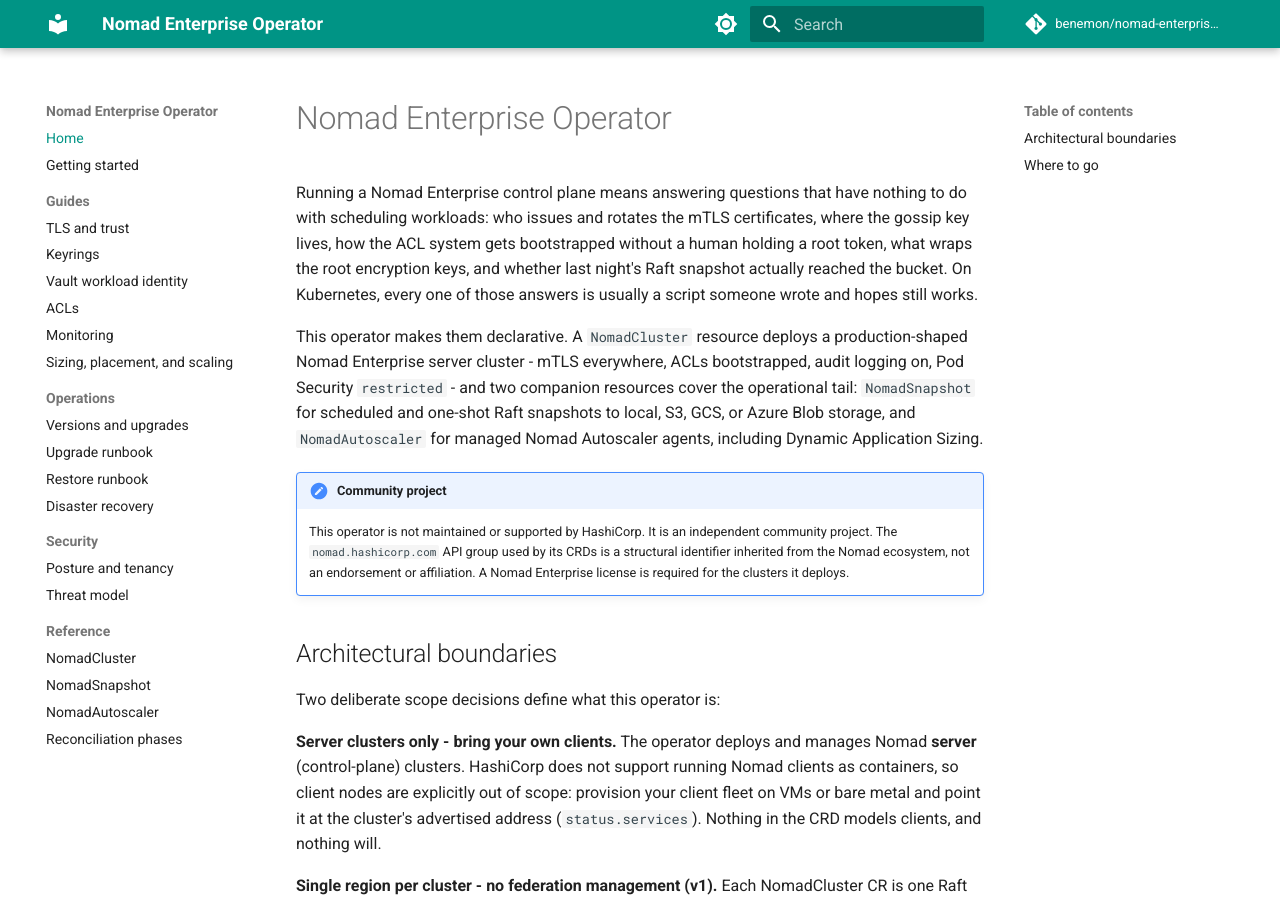
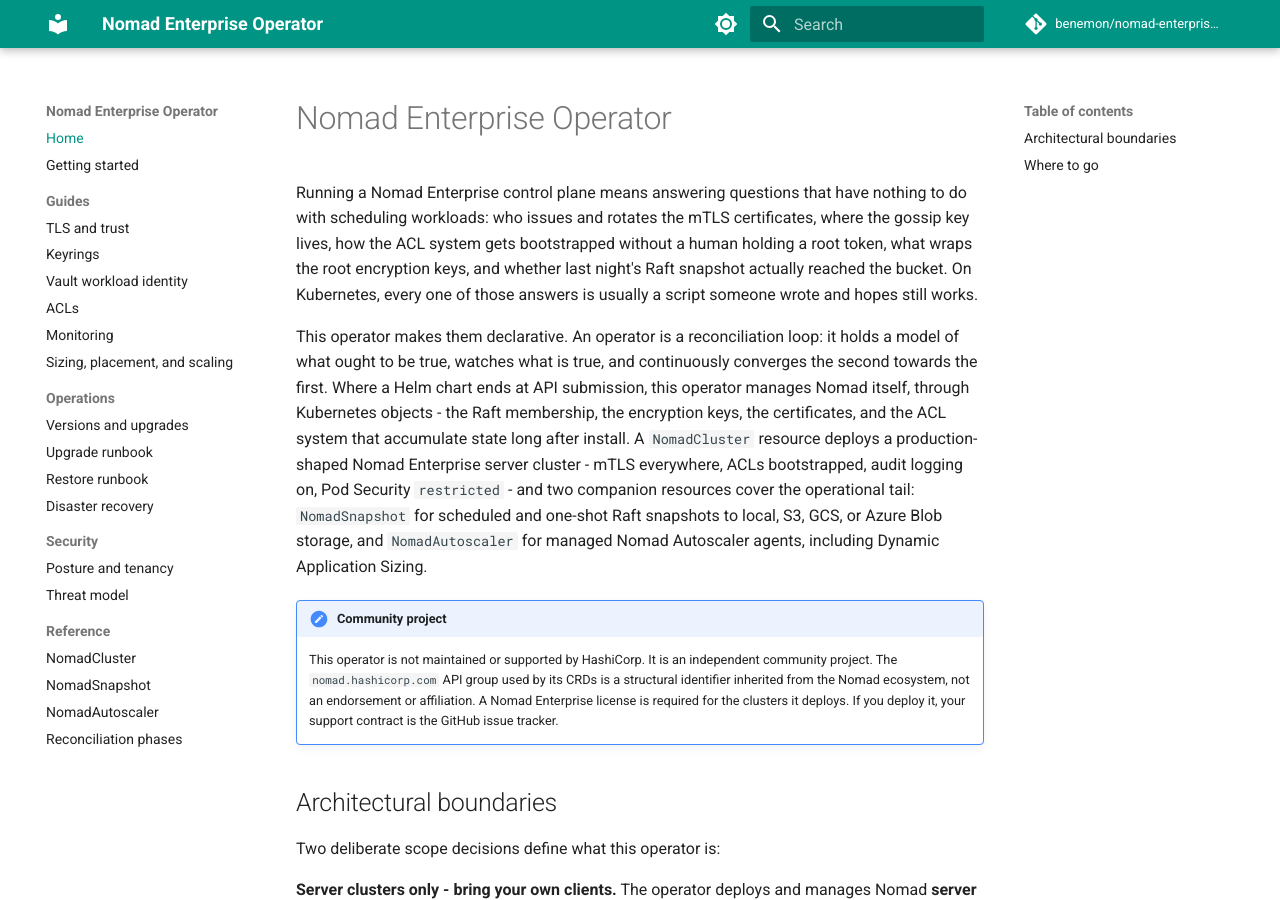
Before and after one commit to benemon/nomad-enterprise-operator, an MkDocs documentation site: the page built from docs/index.md, in a window 1280 px wide and 900 px high. Built offline with MkDocs 1.6.1 and Material for MkDocs 9.7.7, drawn with Linux system fonts in a browser that asks for light colours; comment, search, counter and statistics services are not loaded.

Commit message:
docs: sharpen positioning on the landing page and ACL guide
The landing page states what an operator is (a reconciliation loop
converging observed state toward declared state) and how this one
differs from a chart (it manages Nomad itself, through Kubernetes
objects); the community note states the support reality plainly. The
ACL guide opens with the failure mode auto-bootstrap removes.

```diff
--- a/docs/index.md
+++ b/docs/index.md
@@ -8,7 +8,13 @@ encryption keys, and whether last night's Raft snapshot actually reached
 the bucket. On Kubernetes, every one of those answers is usually a
 script someone wrote and hopes still works.
 
-This operator makes them declarative. A `NomadCluster` resource deploys
+This operator makes them declarative. An operator is a reconciliation
+loop: it holds a model of what ought to be true, watches what is true,
+and continuously converges the second towards the first. Where a Helm
+chart ends at API submission, this operator manages Nomad itself,
+through Kubernetes objects - the Raft membership, the encryption keys,
+the certificates, and the ACL system that accumulate state long after
+install. A `NomadCluster` resource deploys
 a production-shaped Nomad Enterprise server cluster - mTLS everywhere,
 ACLs bootstrapped, audit logging on, Pod Security `restricted` - and
 two companion resources cover the operational tail: `NomadSnapshot` for
@@ -21,7 +27,8 @@ including Dynamic Application Sizing.
     independent community project. The `nomad.hashicorp.com` API group
     used by its CRDs is a structural identifier inherited from the Nomad
     ecosystem, not an endorsement or affiliation. A Nomad Enterprise
-    license is required for the clusters it deploys.
+    license is required for the clusters it deploys. If you deploy it,
+    your support contract is the GitHub issue tracker.
 
 ## Architectural boundaries
 
```
Also changed, not shown: docs/guides/acls.md (+5 -0 lines).
